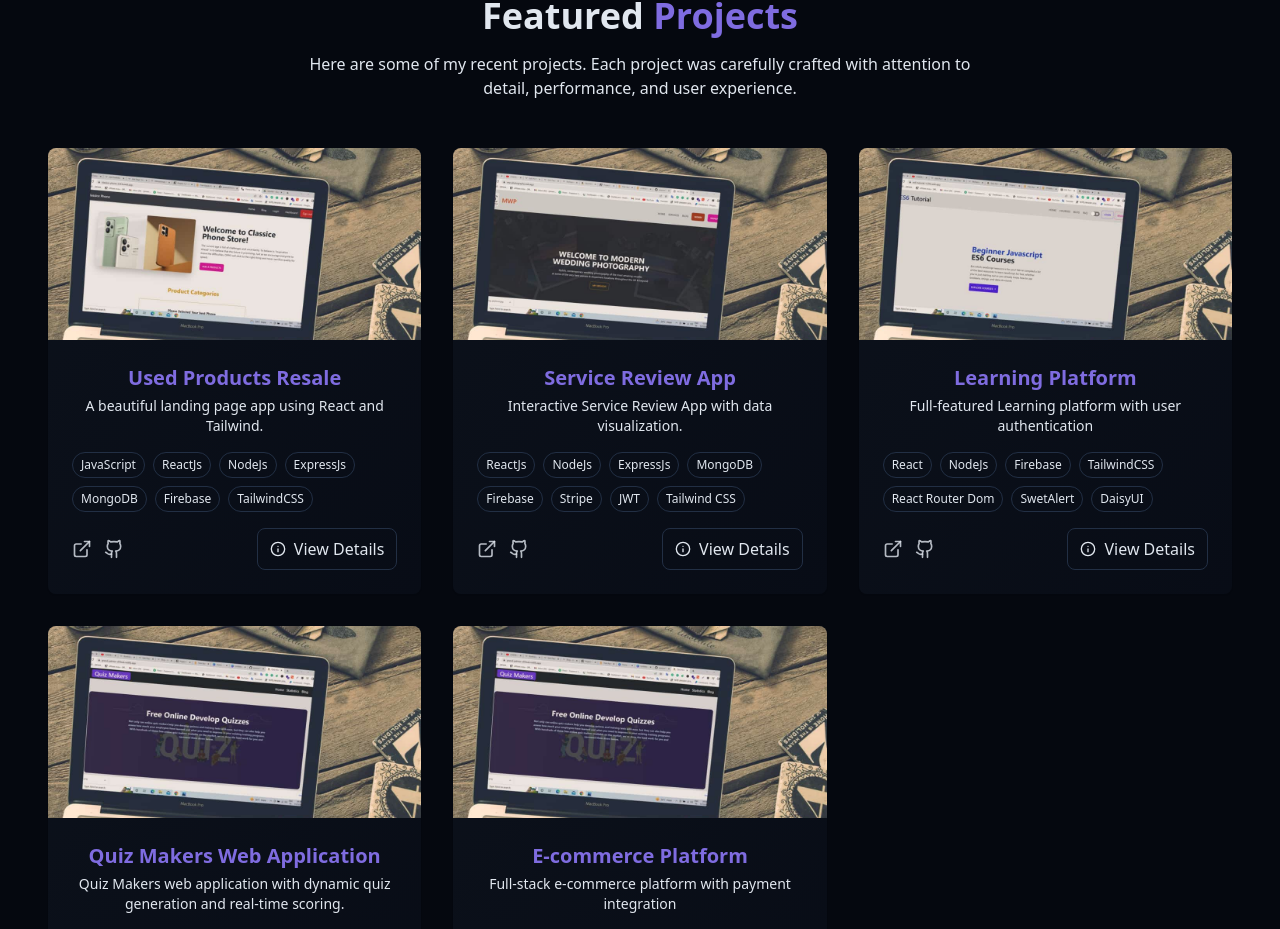
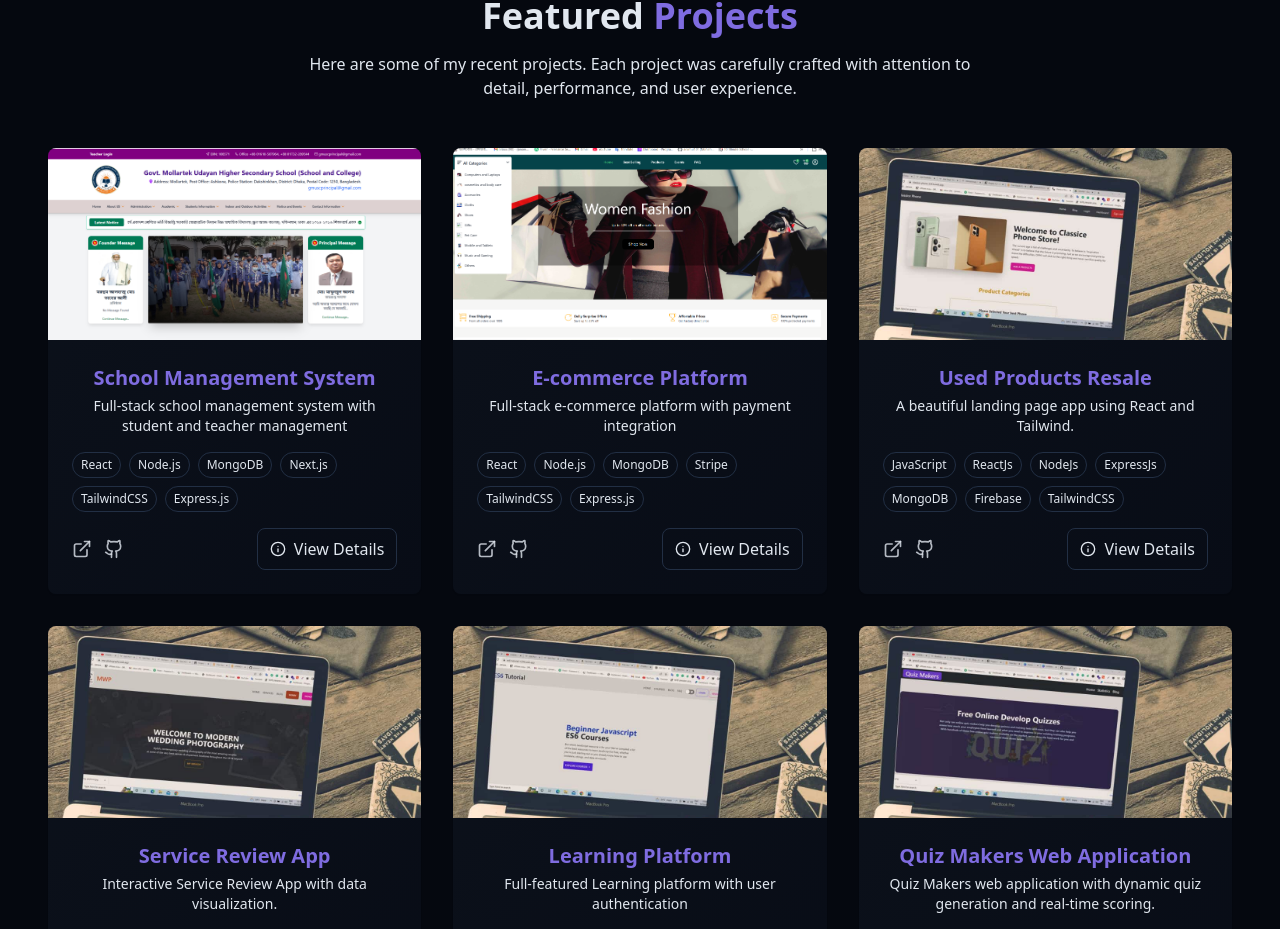
Before and after one commit to anamul101/my-portfolio-site, a React (Vite) app: page / in a window 1280 px wide. Shown: the part 2826-3755 px from the top of the page. Built offline with nearby package versions, Linux system fonts and the light colour scheme.

Commit message:
project add

```diff
--- a/src/components/ProjectsSection.jsx
+++ b/src/components/ProjectsSection.jsx
@@ -4,6 +4,65 @@ import { ArrowRight, ExternalLink, Github, Info, X } from "lucide-react";
 const projects = [
   {
     id: 1,
+    title: "School Management System",
+    description: "Full-stack school management system with student and teacher management",
+    image: "/projects/project6.png",
+    tags: [
+      "React",
+      "Node.js",
+      "MongoDB",
+      "Next.js",
+      "TailwindCSS",
+      "Express.js"
+    ],
+    demoUrl: "https://www.govtmollartekuhss.edu.bd/",
+    githubUrl: "#",
+    projectdetailsUrl: "/projects/school-management-system",
+    completedAt: "November 11, 2025",
+    fullDescription:
+      "A complete school management system with student and teacher management, attendance tracking, and grade reporting.",
+    features: [
+      "Student Management",
+      "Teacher Management",
+      "Attendance Tracking",
+      "PDF viewer",
+      "Class Scheduling",
+      "Admin Dashboard",
+    ],
+    technologies: ["React", "Node.js", "MongoDB", "Next.js", "Tailwind CSS"],
+  },
+  {
+    id: 2,
+    title: "E-commerce Platform",
+    description: "Full-stack e-commerce platform with payment integration",
+    image: "/projects/project5.png",
+    tags: [
+      "React",
+      "Node.js",
+      "MongoDB",
+      "Stripe",
+      "TailwindCSS",
+      "Express.js"
+    ],
+    demoUrl: "https://shop-frontend-three.vercel.app/",
+    githubUrl: "https://github.com/anamul101/shop-frontend",
+    projectdetailsUrl: "/projects/ecommerce-platform",
+    completedAt: "July 4, 2023",
+    fullDescription:
+      "A complete e-commerce solution with product management, shopping cart, user authentication, and secure payment processing.",
+    features: [
+      "Product Catalog",
+      "Shopping Cart",
+      "User Authentication",
+      "Payment Processing",
+      "Order Management",
+      "Admin Dashboard",
+    ],
+    technologies: ["React", "Node.js", "MongoDB", "Stripe", "Tailwind CSS"],
+  },
+
+  {
+    id: 3,
     title: "Used Products Resale",
     description: "A beautiful landing page app using React and Tailwind.",
     image: "/projects/project1.jpg",
@@ -49,7 +108,7 @@ const projects = [
     ],
   },
   {
-    id: 2,
+    id: 4,
     title: "Service Review App",
     description: "Interactive Service Review App with data visualization.",
     image: "/projects/project2.jpg",
@@ -80,7 +139,7 @@ const projects = [
     technologies: ["React", "Express.js", "MongoDB", "Stripe", "JWT"],
   },
   {
-    id: 3,
+    id: 5,
     title: "Learning Platform",
     description: "Full-featured Learning platform with user authentication",
     image: "/projects/project3.jpg",
@@ -110,7 +169,7 @@ const projects = [
     technologies: ["React", "Firebase", "Tailwind CSS", "React Router"],
   },
   {
-    id: 4,
+    id: 6,
     title: "Quiz Makers Web Application",
     description:
       "Quiz Makers web application with dynamic quiz generation and real-time scoring.",
@@ -131,35 +190,7 @@ const projects = [
     ],
     technologies: ["React", "Tailwind CSS", "React Router", "Context API"],
   },
-  {
-    id: 5,
-    title: "E-commerce Platform",
-    description: "Full-stack e-commerce platform with payment integration",
-    image: "/projects/project4.jpg",
-    tags: [
-      "React",
-      "Node.js",
-      "MongoDB",
-      "Stripe",
-      "TailwindCSS",
-      "Express.js"
-    ],
-    demoUrl: "https://example-ecommerce.web.app/",
-    githubUrl: "https://github.com/anamul101/ecommerce-platform",
-    projectdetailsUrl: "/projects/ecommerce-platform",
-    completedAt: "November 5, 2023",
-    fullDescription:
-      "A complete e-commerce solution with product management, shopping cart, user authentication, and secure payment processing.",
-    features: [
-      "Product Catalog",
-      "Shopping Cart",
-      "User Authentication",
-      "Payment Processing",
-      "Order Management",
-      "Admin Dashboard",
-    ],
-    technologies: ["React", "Node.js", "MongoDB", "Stripe", "Tailwind CSS"],
-  },
+
 ];
 
 // Project Details Modal Component
```
Also changed, not shown: public/projects/project5.png (added), public/projects/project6.png (added).
